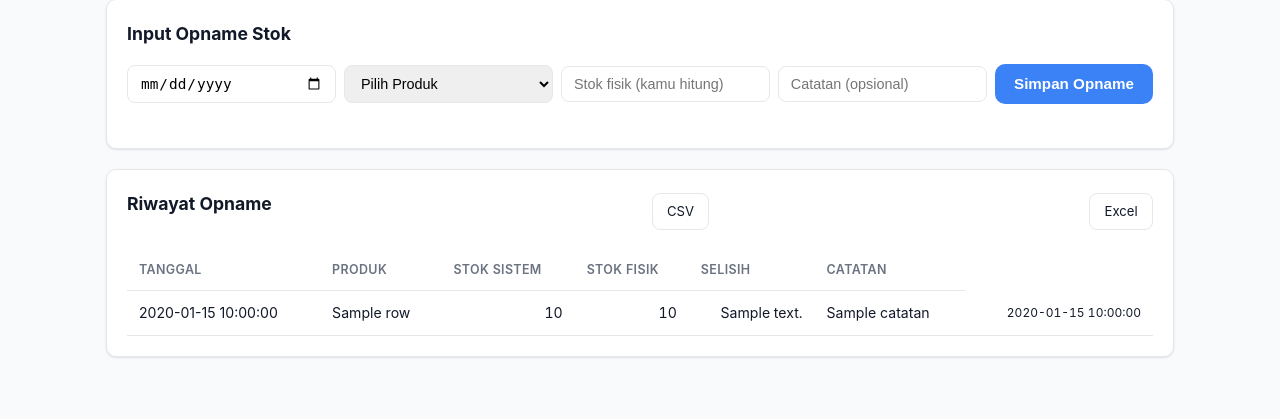
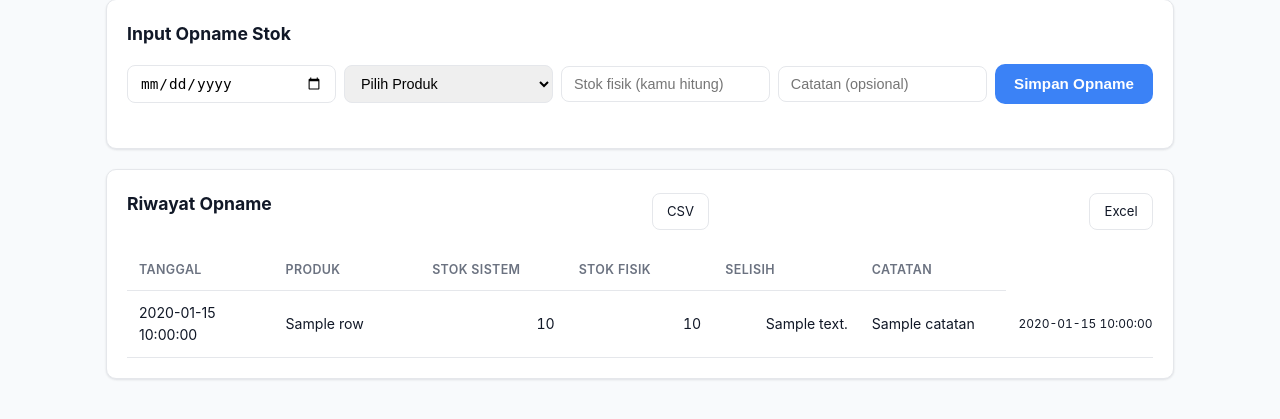
Before and after one commit to rizalnurdin093-sketch/warung-sembako, a Flask app: template templates/opname.html in a window 1280 px wide. Shown: the part 82-501 px from the top of the page. Run offline with Flask 2, Linux system fonts and the light colour scheme; the template is opened without the code that fills it: most values are stand-ins (such as "Sample title", 1, 10 or a date in 2020).

Commit message:
Fix: tabel layout fixed — kolom proporsional (nama 25%, harga/stok 15%)

```diff
--- a/static/style.css
+++ b/static/style.css
@@ -66,12 +66,15 @@ body { font-family: -apple-system, BlinkMacSystemFont, 'Segoe UI', Roboto, 'Helv
 
 /* TABLE */
 .table-wrap { overflow-x: auto; -webkit-overflow-scrolling: touch; }
-.table { width: 100%; border-collapse: collapse; }
-.table th, .table td { text-align: left; padding: .65rem .75rem; border-bottom: 1px solid var(--border); font-size: .88rem; word-break: break-word; }
+.table { width: 100%; border-collapse: collapse; table-layout: fixed; }
+.table th, .table td { text-align: left; padding: .65rem .75rem; border-bottom: 1px solid var(--border); font-size: .88rem; word-break: break-word; overflow-wrap: break-word; }
 .table th { color: var(--soft); font-weight: 600; font-size: .78rem; text-transform: uppercase; letter-spacing: .03em; white-space: nowrap; }
 .table tr:hover td { background: #f8fafc; }
 .table .num { text-align: right; font-variant-numeric: tabular-nums; white-space: nowrap; }
 .table .warn { color: var(--warn); font-weight: 600; }
+.table td:nth-child(1) { width: 25%; }
+.table td:nth-child(2), .table td:nth-child(3), .table td:nth-child(4), .table td:nth-child(5) { width: 15%; }
+.table td:nth-child(n+6) { width: auto; }
 
 /* BUTTONS */
 .btn-ghost { display: inline-block; padding: .45rem .9rem; border: 1px solid var(--border); border-radius: 8px; font-size: .82rem; color: var(--ink); background: var(--panel); transition: all .15s; text-decoration: none; cursor: pointer; }
```
